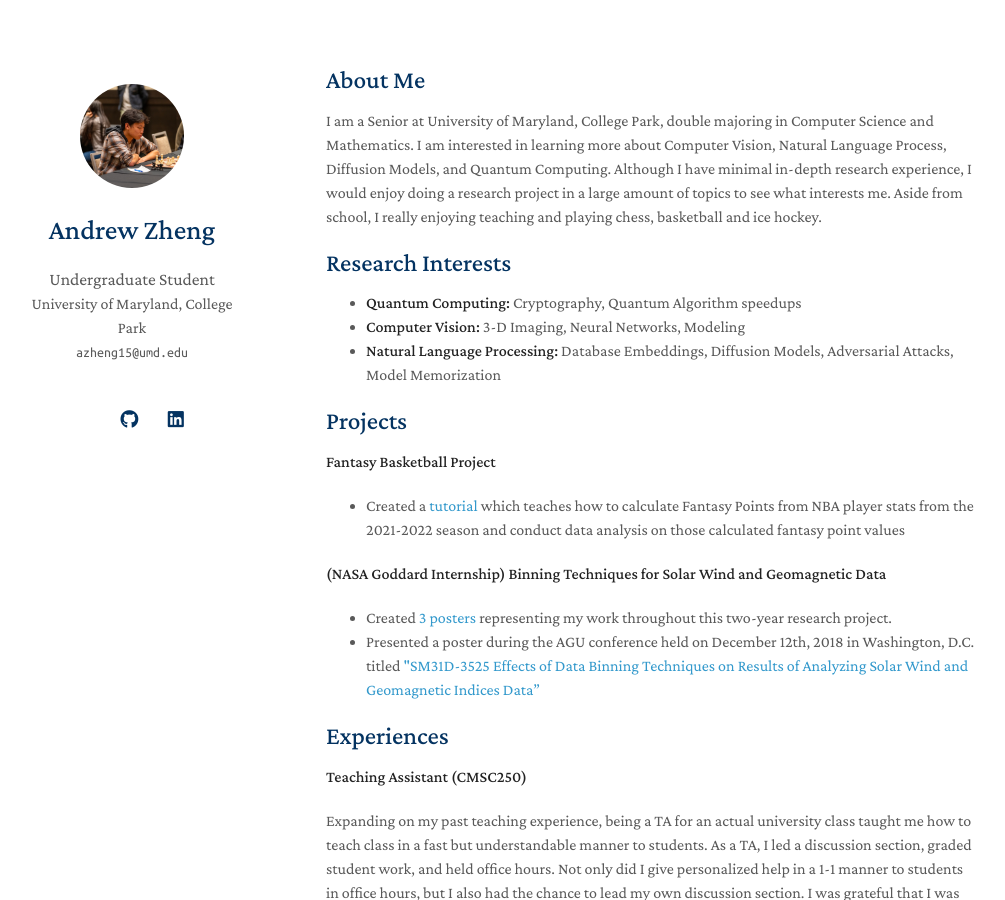
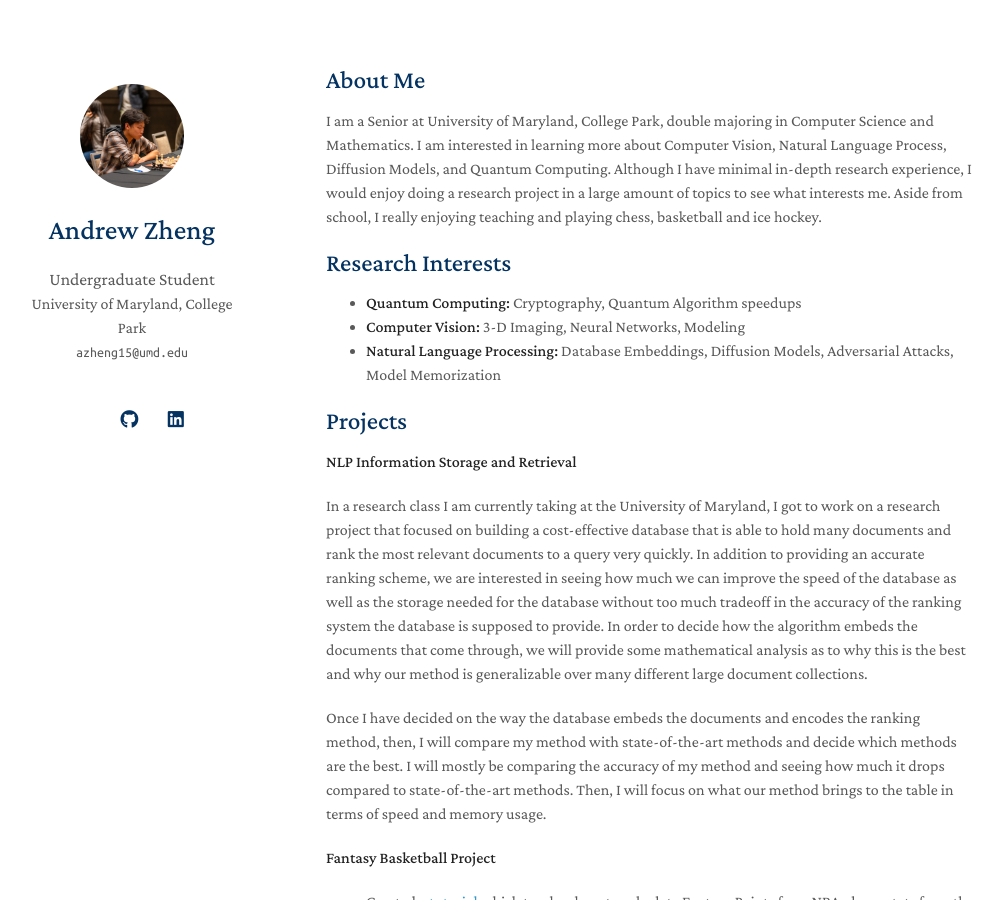
Before and after one commit to JAndrewZheng/jandrewzheng.github.io, a Jekyll site: the page built from index.md, in a window 1280 px wide and 900 px high. Shown: the whole window, without its empty margins (144-1149 px from the left). Built offline with Jekyll 4.4.1, drawn with Linux system fonts in a browser that asks for light colours; nearby versions of some CDN libraries; a style sheet for code colours, icons or effects is not loaded; our own code applies the rules of GitHub Pages for plain Markdown files.

Commit message:
Update index.md

```diff
--- a/index.md
+++ b/index.md
@@ -14,6 +14,11 @@ I am a Senior at University of Maryland, College Park, double majoring in Comput
 
 ## Projects
 
+**NLP Information Storage and Retrieval**
+
+In a research class I am currently taking at the University of Maryland, I got to work on a research project that focused on building a cost-effective database that is able to hold many documents and rank the most relevant documents to a query very quickly. In addition to providing an accurate ranking scheme, we are interested in seeing how much we can improve the speed of the database as well as the storage needed for the database without too much tradeoff in the accuracy of the ranking system the database is supposed to provide. In order to decide how the algorithm embeds the documents that come through, we will provide some mathematical analysis as to why this is the best and why our method is generalizable over many different large document collections.
+
+Once I have decided on the way the database embeds the documents and encodes the ranking method, then, I will compare my method with state-of-the-art methods and decide which methods are the best. I will mostly be comparing the accuracy of my method and seeing how much it drops compared to state-of-the-art methods. Then, I will focus on what our method brings to the table in terms of speed and memory usage.
 
 **Fantasy Basketball Project**
 
```
